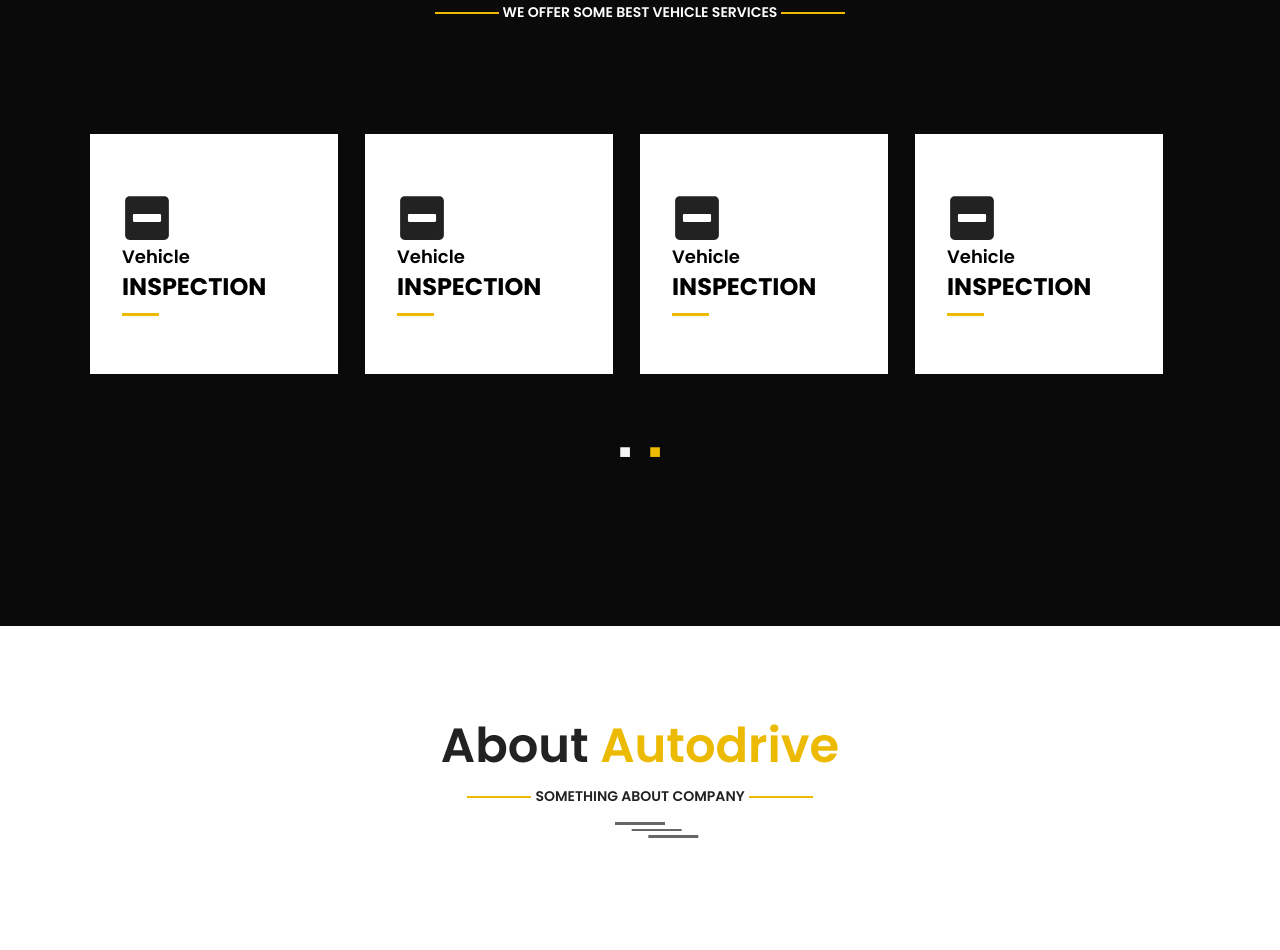
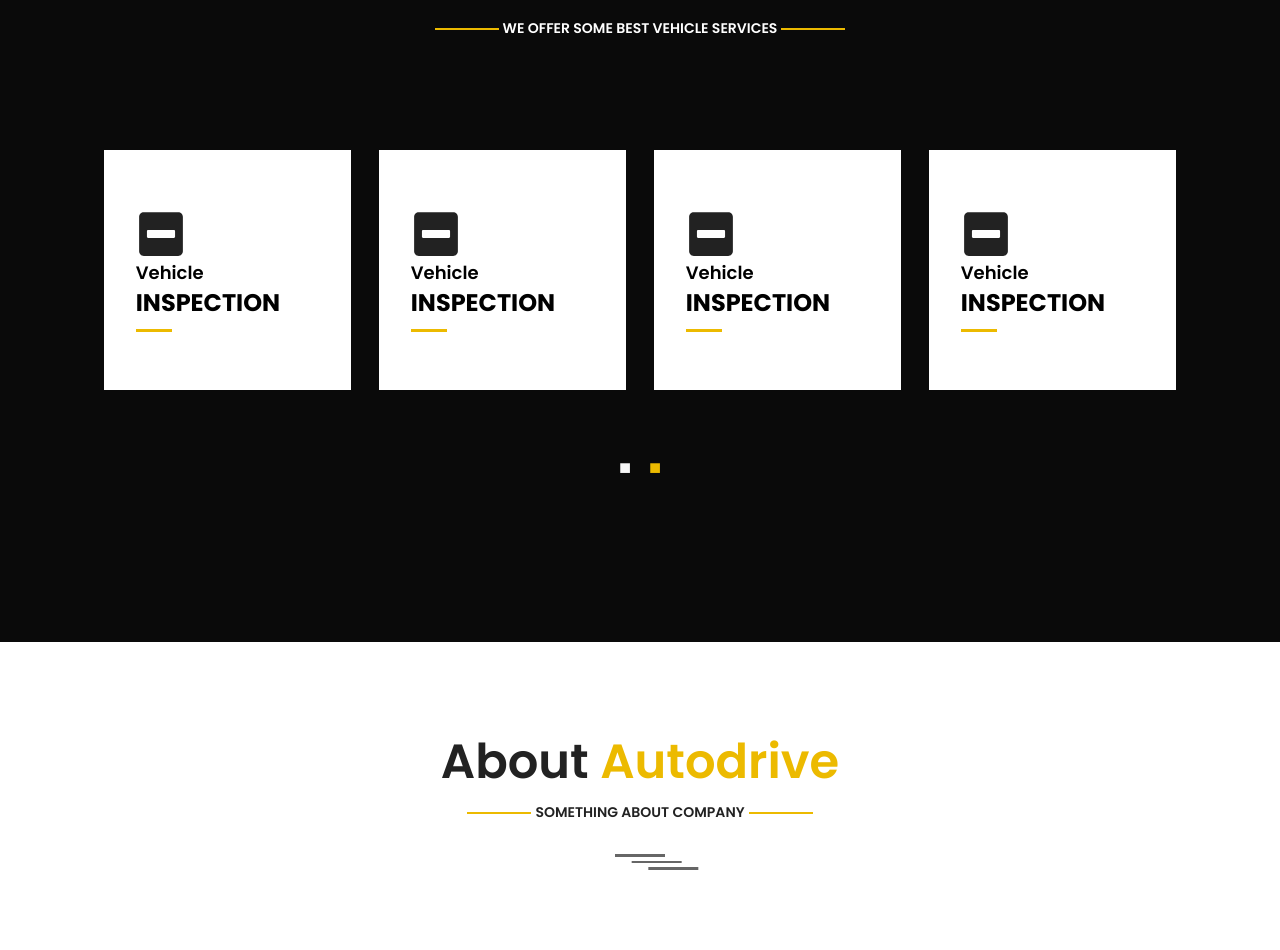
Before and after one commit to iamdpunkr1/car-dealer, a React (Vite) app: page / in a window 1280 px wide. Shown: the part 3780-4730 px from the top of the page. Built offline with nearby package versions, Linux system fonts and the light colour scheme.

Commit message:
fix: serviceCard center alignment, title's lines margin

```diff
--- a/src/partials/ServicesCard.tsx
+++ b/src/partials/ServicesCard.tsx
@@ -2,7 +2,7 @@ import { FaMinusSquare } from "react-icons/fa";
 
 const ServicesCard = () => {
   return (
-    <div className="ser-card ">
+    <div className="ser-card  mx-auto">
         <div className="ser-content ">
             <div className="ser-front flex flex-col justify-center">
                 <h3 className="ser-title">
--- a/src/partials/Title.tsx
+++ b/src/partials/Title.tsx
@@ -20,7 +20,7 @@ const Title = ({title1, title2, description, bg}: TitleProps) => {
 
         {
             bg==="light" && (
-                <div className="flex flex-col items-center mt-4">
+                <div className="flex flex-col items-center mt-8">
                     <div className=" h-[3px] bg-[#666] w-[50px]" ></div>
                     <div className=" h-[2px] bg-[#666] w-[50px] my-1 translate-x-1/3" ></div>
                     <div className=" h-[3px] bg-[#666] w-[50px] translate-x-2/3" ></div>
```
